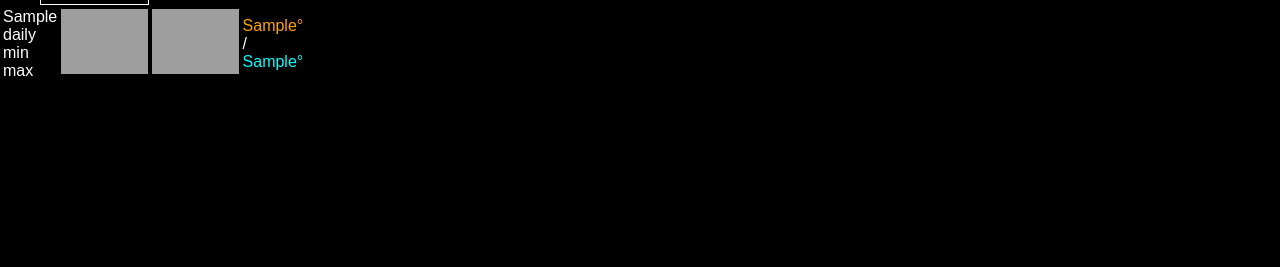
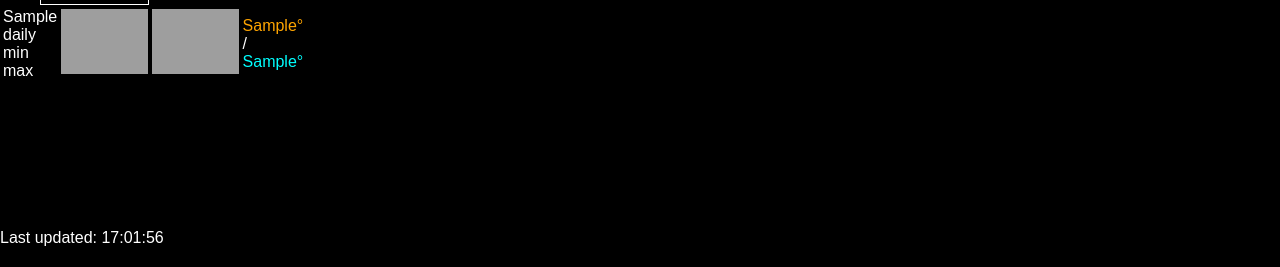
Before and after one commit to yakov-brodesky/FlaskApp-SmartMirror, a Flask app: template templates/index.html in a window 1280 px wide. Shown: the part 533-800 px from the top of the page. Run offline with Flask 2, Linux system fonts and the light colour scheme; the template is opened without the code that fills it: most values are stand-ins (such as "Sample title", 1, 10 or a date in 2020); grey boxes marked "Sample" are stand-in pictures; grey boxes are pictures that could not be loaded.

Commit message:
Fixed issue with Hebrew date after sunset

```diff
--- a/app.py
+++ b/app.py
@@ -222,10 +222,28 @@ def get_4_day_weather_data():
 
 
 
-def get_hebrew_date():
+def get_hebrew_date(areaId):
+
+    localAreaId=areaId
+    if localAreaId is None:
+        localAreaId=281184
+
+    urlForZemanim =f'https://www.hebcal.com/zmanim?cfg=json&geonameid={localAreaId}'
+
+
+    response_zemanim = requests.get(urlForZemanim)
+    #print(response.content)
+    result_zm = response_zemanim.json()
+    sunset =  datetime.strptime(result_zm['times']['sunset'], '%Y-%m-%dT%H:%M:%S%z').time()
+
+    IsAfterSunset ='off'
+    if datetime.now().time() > sunset:
+        IsAfterSunset ='on'
+
+
 
     dt_today = datetime.now().strftime("%Y-%m-%d")
-    url =f'https://www.hebcal.com/converter?cfg=json&date={dt_today}&g2h=1&strict=1&gs=off'
+    url =f'https://www.hebcal.com/converter?cfg=json&date={dt_today}&g2h=1&strict=1&gs={IsAfterSunset}'
 
     result = requests.get(url).json()
 
@@ -296,7 +314,7 @@ def index():
     weather_data = get_weather_data()
     zemanim = get_zemanim(281184)
     _4DayForcast = get_4_day_weather_data()
-    hebrew_dates = get_hebrew_date()
+    hebrew_dates = get_hebrew_date(None)
     #rss= get_Inn_Rss()
     #return render_template('index.html',data = weather_data, Zemanim = zemanim,_4DayForCast = _4DayForcast[0],_4day_type2 =_4DayForcast[1])
     return render_template('index.html',data = weather_data, Zemanim = zemanim,_4day_type2 =_4DayForcast[0], hebrew_dates = hebrew_dates)
--- a/static/css/main-mine.css
+++ b/static/css/main-mine.css
@@ -55,3 +55,9 @@ body
     font-size: 3em;
     font-family:fantasy;
 }
+
+.dvLastUpdate
+{
+    position:fixed;
+    bottom: 20px;
+}
--- a/templates/index.html
+++ b/templates/index.html
@@ -107,7 +107,9 @@
     </div>
 </div>
 
-
+<div class="dvLastUpdate">
+    <span id="id_LastUpdate"></span>
+</div>
 
 <script defer>
 fetch('https://www.hebcal.com/shabbat?cfg=i2&geonameid=281184&M=on&lg=s&tgt=_top')
@@ -118,6 +120,8 @@ fetch('https://www.hebcal.com/shabbat?cfg=i2&geonameid=281184&M=on&lg=s&tgt=_top
 
 <script type="text/javascript">
     window.onload = setInterval(clock,1000);
+    setLastUpdate();
+
     function clock()
     {
         var d = new Date();
@@ -130,5 +134,10 @@ fetch('https://www.hebcal.com/shabbat?cfg=i2&geonameid=281184&M=on&lg=s&tgt=_top
         document.getElementById('dayMonthYearHolder').innerHTML =d.toDateString()
         document.getElementById('timeOfDayHolder').innerHTML=d.toTimeString().slice(0,8)
     }
+
+    function setLastUpdate()
+    {
+        document.getElementById('id_LastUpdate').innerHTML = 'Last updated: ' + (new Date()).toTimeString().slice(0,8)
+    }
     </script>
 {% endblock %}
```
